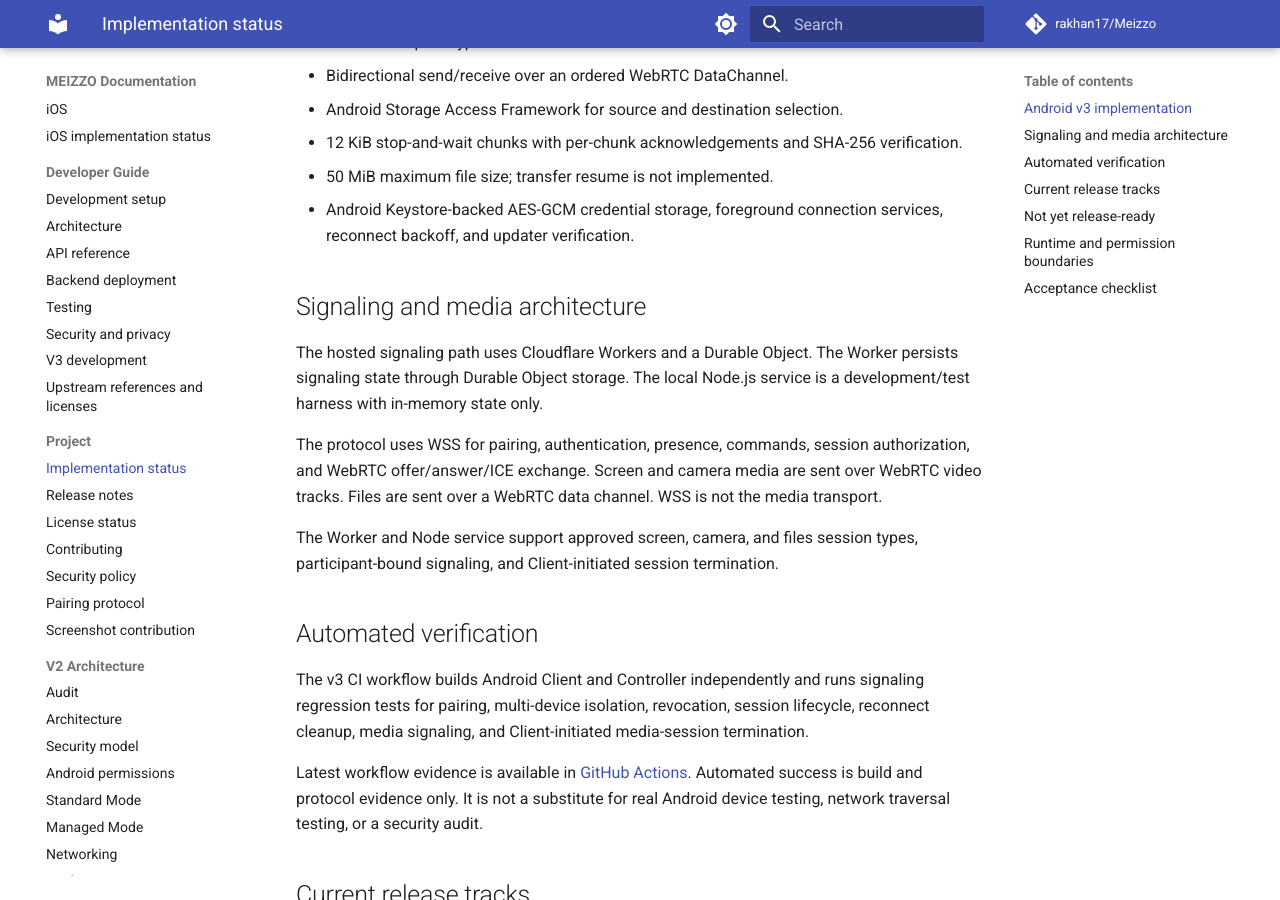
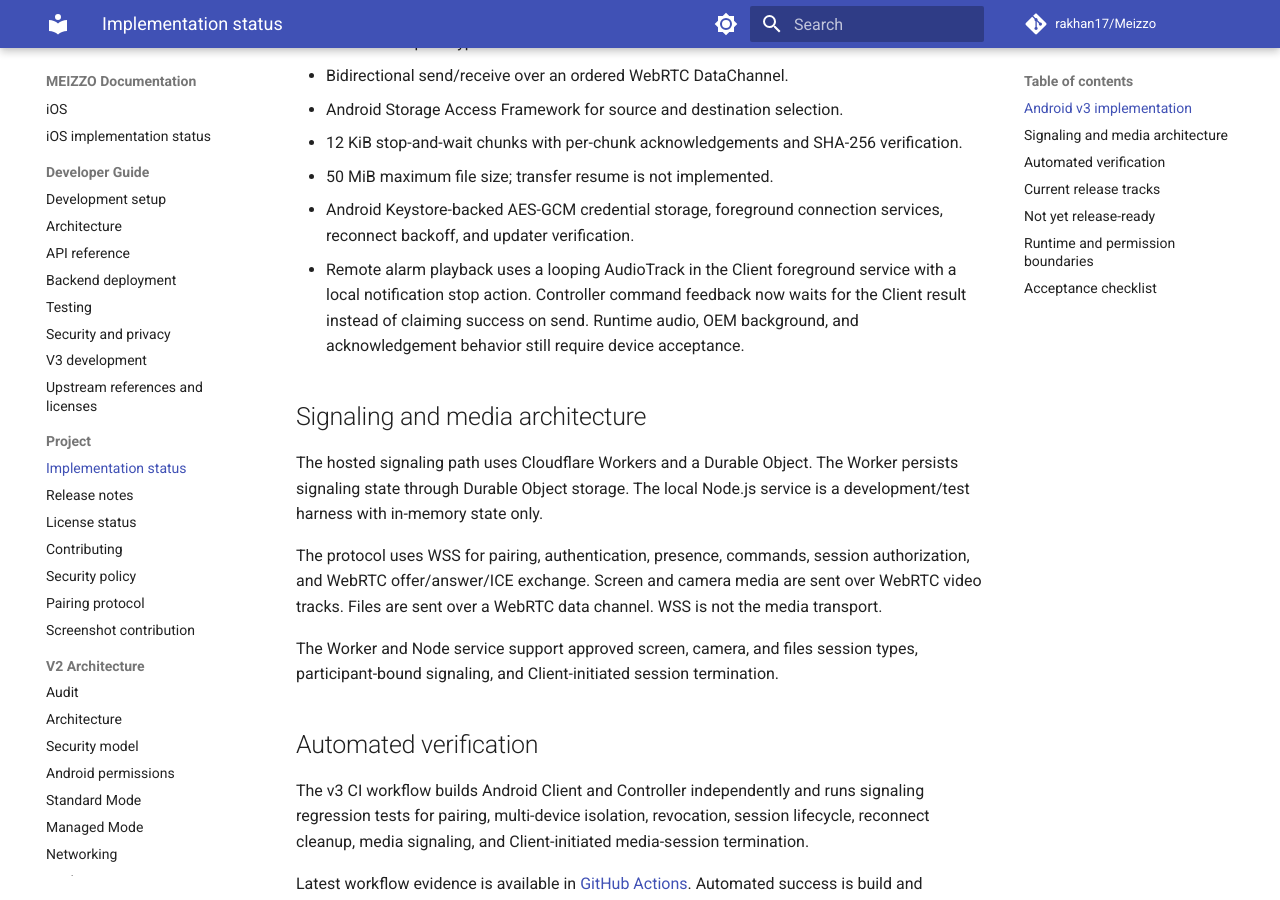
Before and after one commit to rakhan17/Meizzo, an MkDocs documentation site: the page built from docs/implementation-status.md, in a window 1280 px wide and 900 px high, scrolled down 1041 px. Built offline with MkDocs 1.6.1 and Material for MkDocs 9.7.7, drawn with Linux system fonts in a browser that asks for light colours; comment, search, counter and statistics services are not loaded; some of the changed text lies outside the part shown.

Commit message:
Document remote alarm and command acknowledgement acceptance

```diff
--- a/docs/implementation-status.md
+++ b/docs/implementation-status.md
@@ -35,6 +35,11 @@ build does not prove runtime behavior on every Android vendor or network.
   - 50 MiB maximum file size; transfer resume is not implemented.
 - Android Keystore-backed AES-GCM credential storage, foreground connection
   services, reconnect backoff, and updater verification.
+- Remote alarm playback uses a looping AudioTrack in the Client foreground
+  service with a local notification stop action. Controller command feedback
+  now waits for the Client result instead of claiming success on send. Runtime
+  audio, OEM background, and acknowledgement behavior still require device
+  acceptance.
 
 ## Signaling and media architecture
 
@@ -104,12 +109,14 @@ Before calling a capability production-ready, record:
 3. Client and Controller installation result.
 4. Pairing and explicit approval result.
 5. Screen/camera stream start, quality, latency, and stop behavior.
-6. Tap, swipe, lock, and Accessibility permission-denial behavior.
-7. File transfer in both directions, including cancellation and interrupted
+6. Remote alarm: verify continuous playback beyond 30 seconds, immediate remote
+   OFF, local notification Stop alarm, background playback, and volume behavior.
+7. Tap, swipe, lock, and Accessibility permission-denial behavior.
+8. File transfer in both directions, including cancellation and interrupted
    transfers.
-8. Direct and relayed network behavior, Wi-Fi/mobile handover, and reconnect.
-9. Multi-device isolation, revocation, and session cleanup.
-10. Sanitized logs without tokens, codes, passwords, or private data.
+9. Direct and relayed network behavior, Wi-Fi/mobile handover, and reconnect.
+10. Multi-device isolation, revocation, and session cleanup.
+11. Sanitized logs without tokens, codes, passwords, or private data.
 
 See [v3 implementation notes](v3/README.md),
 [upstream/license notes](v3/UPSTREAM_AND_LICENSES.md), and
```
